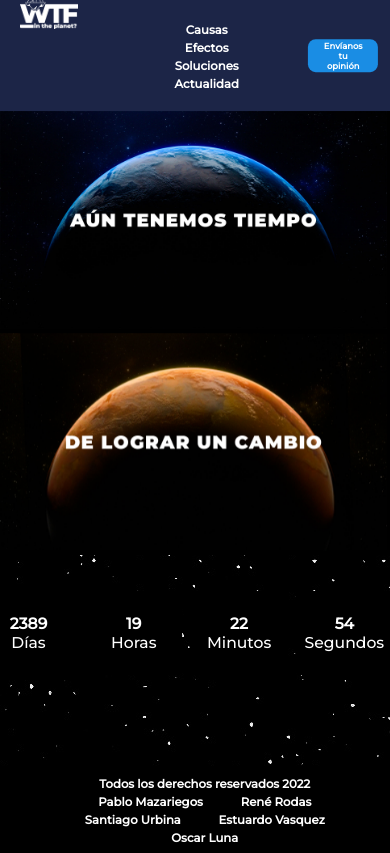
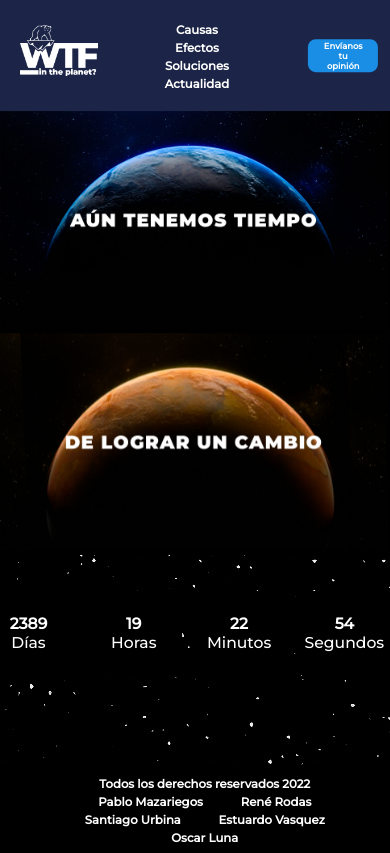
Before and after one commit to Crono19/WTF-in-the-planet, a plain HTML site: page index.html in a window 390 px wide. Drawn offline with nearby package versions, Linux system fonts and the light colour scheme; files whose address does not match are found by name.

Commit message:
navbar improved
now the navbar logo is correctly displayed on phones screens

```diff
--- a/styles/navbar-footer.css
+++ b/styles/navbar-footer.css
@@ -148,15 +148,18 @@ body {
 
     .links-navbar {
         text-align: center;
-        padding-right: 10vw;
+        padding-right: 15vw;
     }
     .links-footer {
         padding-left: 5vw;
     }
     .logo {
-        width: 15vw;
-        height: auto;
+        width:20vw;
+        height:auto;
+        border-radius: 0.5vw;
+        margin-top: 2.5vh;
     }
+
     .navbar-button {
         width:18vw;
         height:4vh;
```
